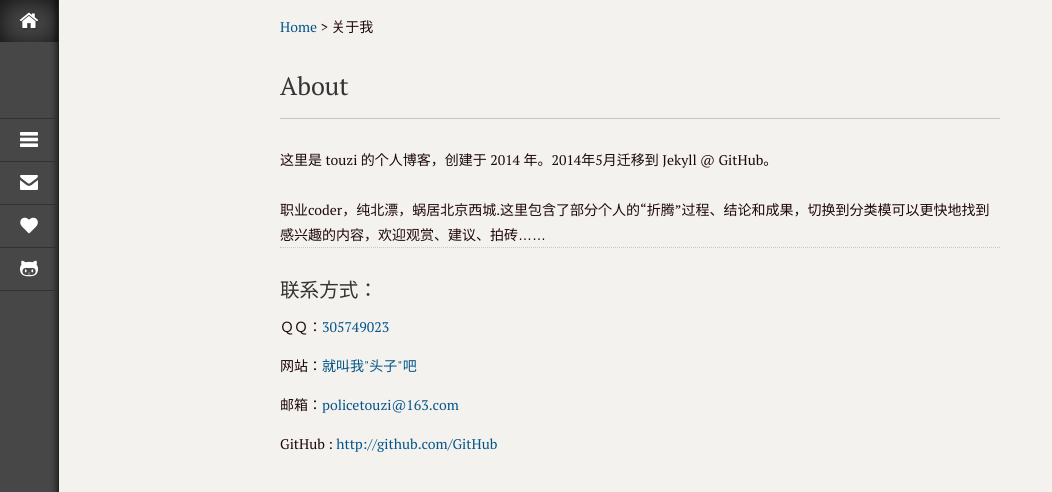
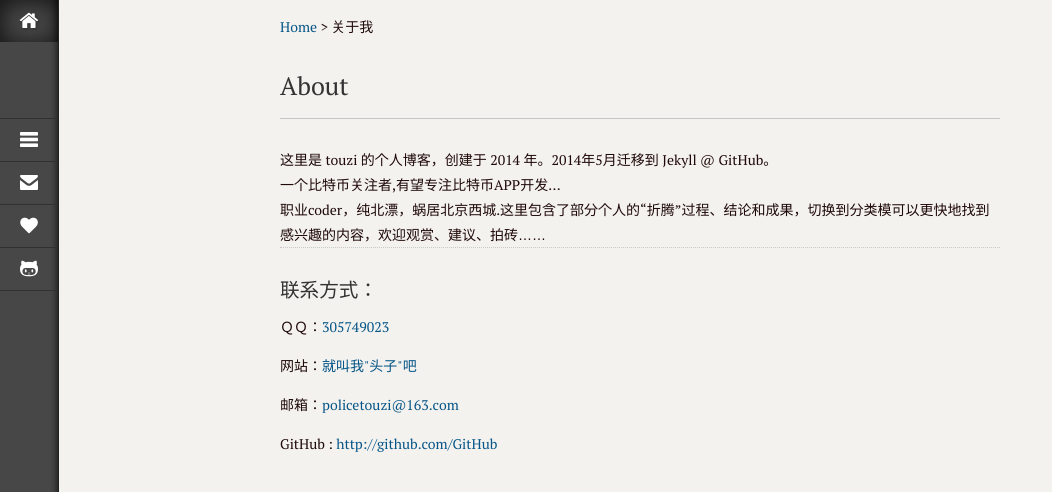
Before and after one commit to touzi/ibnew, a Jekyll site: the page built from contact.html, in a window 1280 px wide, cut to the strip 0-492 px from the top of the page. Shown: the whole strip, without its empty margins (0-1052 px from the left). Built offline with Jekyll 4.4.1, drawn with Linux system fonts in a browser that asks for light colours; Markdown is read by kramdown in place of the engine named in the settings.

Commit message:
更改about

```diff
--- a/_config.yml
+++ b/_config.yml
@@ -17,7 +17,9 @@ name: 就叫我"头子"吧
 email: policetouzi@163.com
 github: touzi
 weibo: 1622178027
-about: "这里是 touzi 的个人博客，创建于 2014 年。2014年5月迁移到 Jekyll @ GitHub。<br /><br />职业coder，纯北漂，蜗居北京西城.这里包含了部分个人的“折腾”过程、结论和成果，切换到分类模可以更快地找到感兴趣的内容，欢迎观赏、建议、拍砖……"
+about: "这里是 touzi 的个人博客，创建于 2014 年。2014年5月迁移到 Jekyll @ GitHub。<br />
+一个比特币关注者,有望专注比特币APP开发...<br/>
+职业coder，纯北漂，蜗居北京西城.这里包含了部分个人的“折腾”过程、结论和成果，切换到分类模可以更快地找到感兴趣的内容，欢迎观赏、建议、拍砖……"
 #菜单配置
 nav:
   - text: 首页
```
